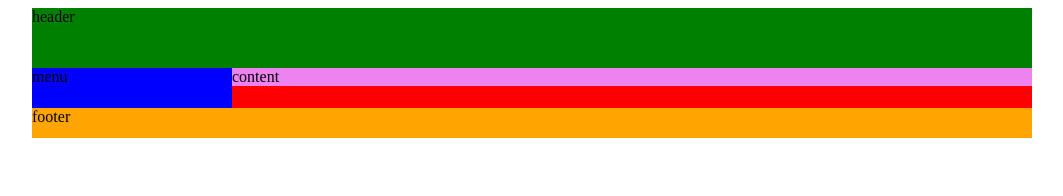
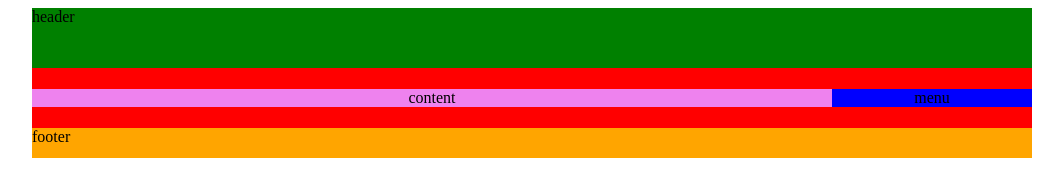
Before and after one commit to CatedrasUFPSO/modeloCajas2, a plain HTML site: page index.html in a window 1280 px wide. Shown: the whole page, without its empty margins (108-1171 px from the left). Drawn offline with Linux system fonts and the light colour scheme.

Commit message:
Posicionamiento con Flexbox

```diff
--- a/estilos.css
+++ b/estilos.css
@@ -10,24 +10,25 @@
 
 .container {
     background: red;
-    overflow: hidden;
+    display: flex;
+    height: 60px;
+    align-items: center;
+    flex-direction: row-reverse;
 }
 
 .menu {
+    text-align: center;
     background: blue;
-    float: left;
     width: 20%;
-    height: 40px;
 }
 
 .content {
+    text-align: center;
     background: violet;
-    float: left;
     width: 80%;
 }
 
 .footer {
-    clear: both;
     background: orange;
     height: 30px;
 }
--- a/index.html
+++ b/index.html
@@ -5,7 +5,7 @@
     <meta http-equiv="X-UA-Compatible" content="IE=edge">
     <meta name="viewport" content="width=device-width, initial-scale=1.0">
     <link rel="stylesheet" href="estilos.css">
-    <title>Posicionamiento con Float</title>
+    <title>Posicionamiento con Flexbox</title>
 </head>
 <body>
     <div class="wrapper">
```
